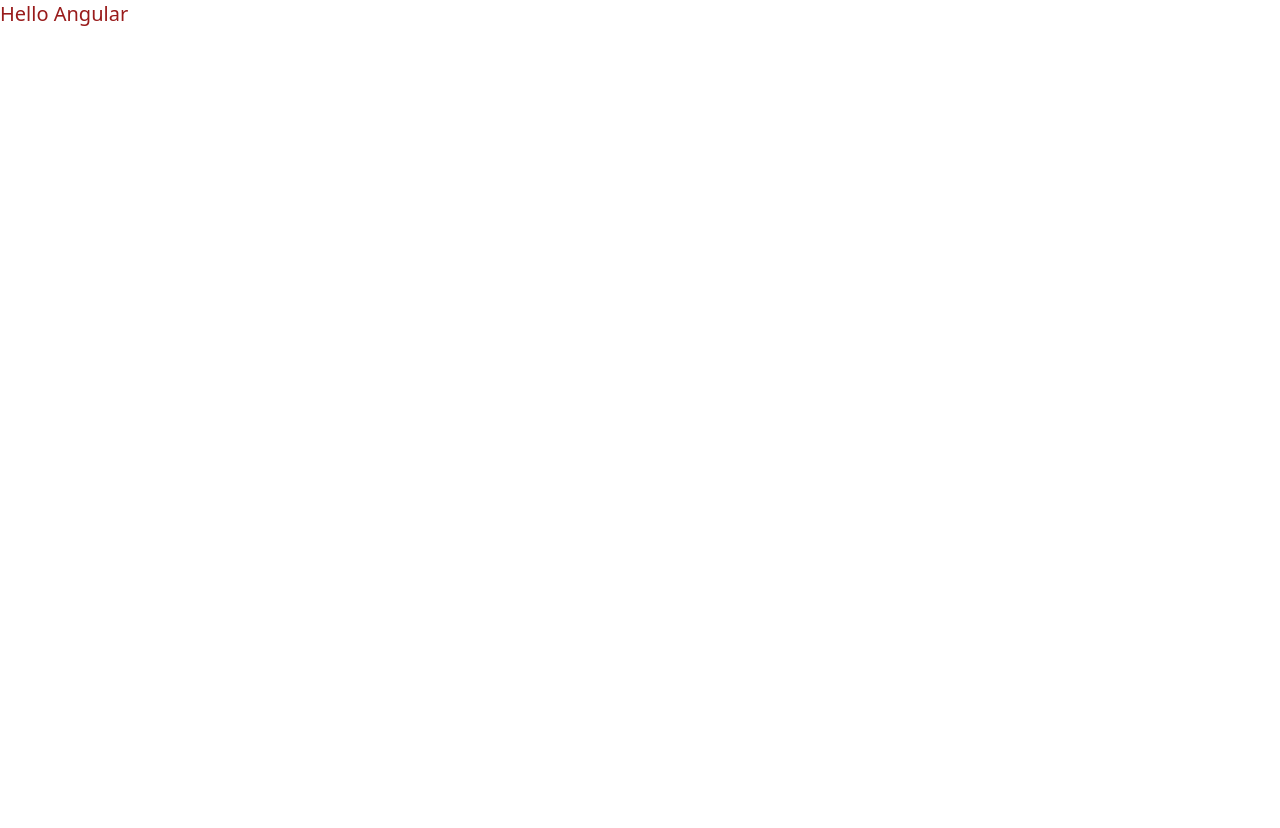
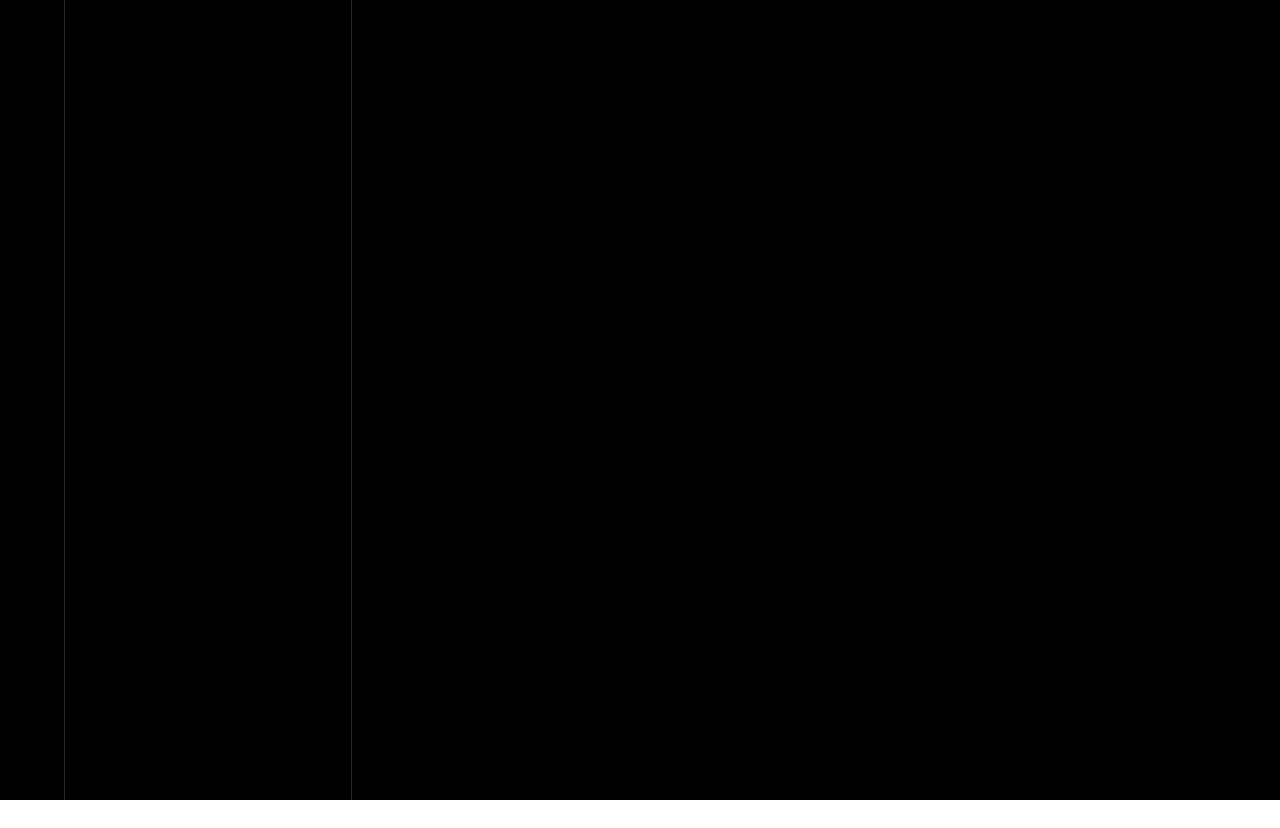
Before and after one commit to manuel-tati/kae-angular-001, an Angular app: page / in a window 1280 px wide. After the commit the page ends 800 px from the top, so only its background shows below. Built offline with nearby package versions, Linux system fonts and the light colour scheme.

Commit message:
fix:code tailwind fixed in layout html component

```diff
--- a/src/app/app.component.html
+++ b/src/app/app.component.html
@@ -1,2 +1 @@
-<h1 class="text-red-800 text-xl">Hello Angular</h1>
 <router-outlet></router-outlet>
--- a/src/app/main/layout/layout.component.html
+++ b/src/app/main/layout/layout.component.html
@@ -1 +1,12 @@
-<div class="h-screen bg-dark"></div>
+<div class="h-screen bg-black">
+  <div class="container h-full mx-auto xl:px-30 max-w-6xl">
+    <div class="grid grid-cols-4 h-full">
+      <!-- Siderbar -->
+      <div class="col-spa-3 lg:cols-span-2 border-x-[1px] border-neutral-800">
+        <!-- Header -->
+        <router-outlet></router-outlet>
+      </div>
+      <!-- Follow Bar -->
+    </div>
+  </div>
+</div>
```
